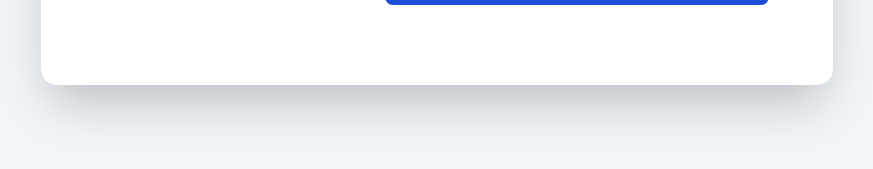
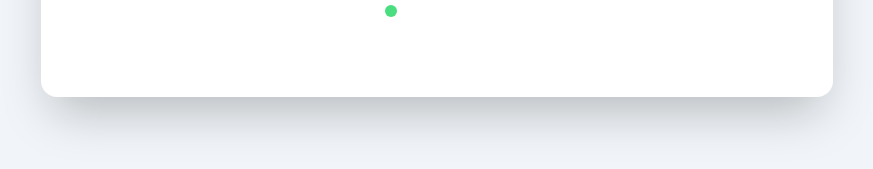
Before and after one commit to webdevotter/product-modal-tailwind, a plain HTML site: page index.html in a window 1280 px wide. Shown: the part 541-710 px from the top of the page, without its empty margins (203-1076 px from the left). Drawn offline with nearby package versions, Linux system fonts and the light colour scheme.

Commit message:
Green Dot w/ Ping Effect

```diff
--- a/index.html
+++ b/index.html
@@ -45,6 +45,11 @@
               </div>
             </button>
           </div>
+
+          <!-- Stock -->
+          <div class="flex items-center space-x-3 group">
+            <div class="w-3 h-3 bg-green-400 rounded-full group-hover:animate-ping"></div>
+          </div>
         </div>
       </div>
     </div>
```
